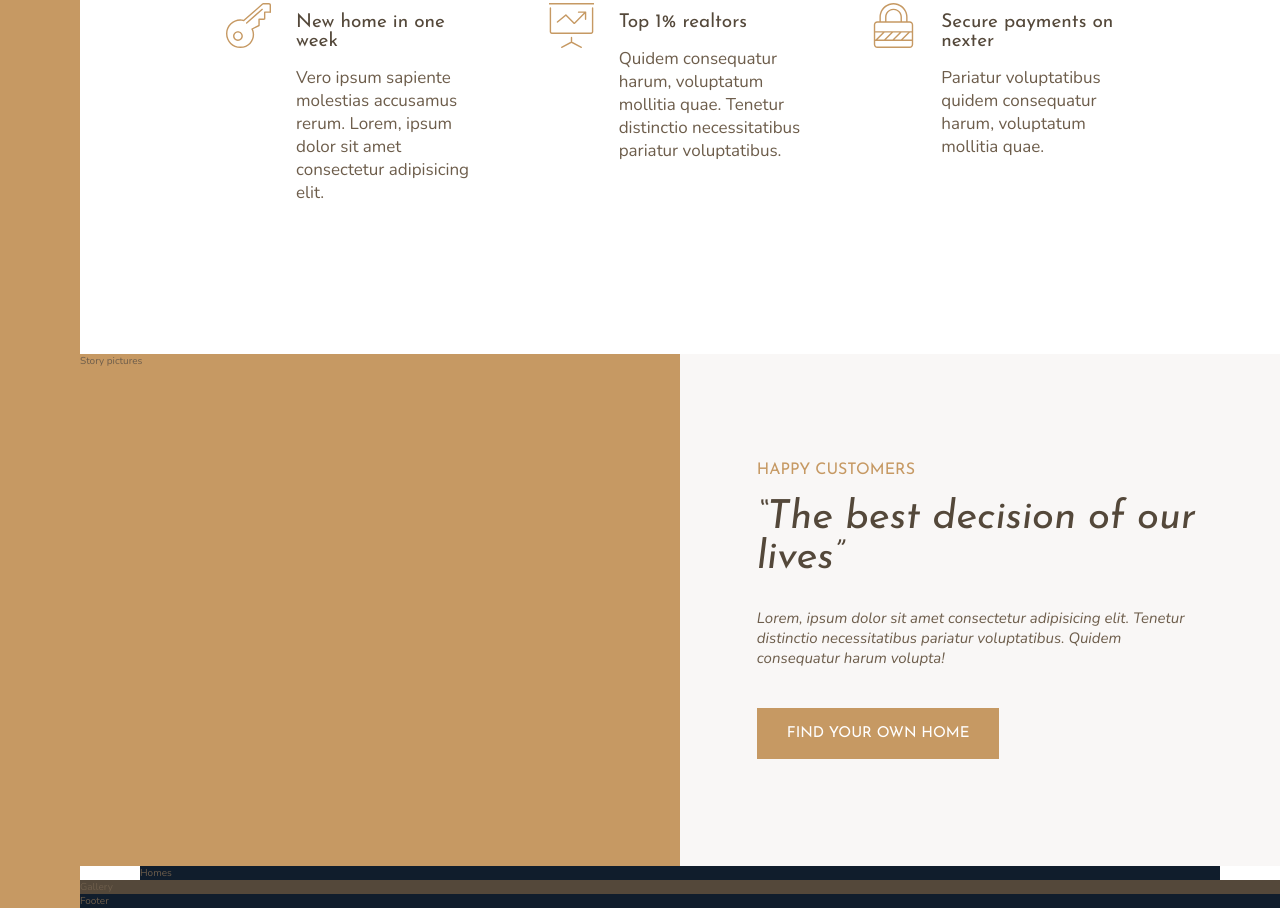
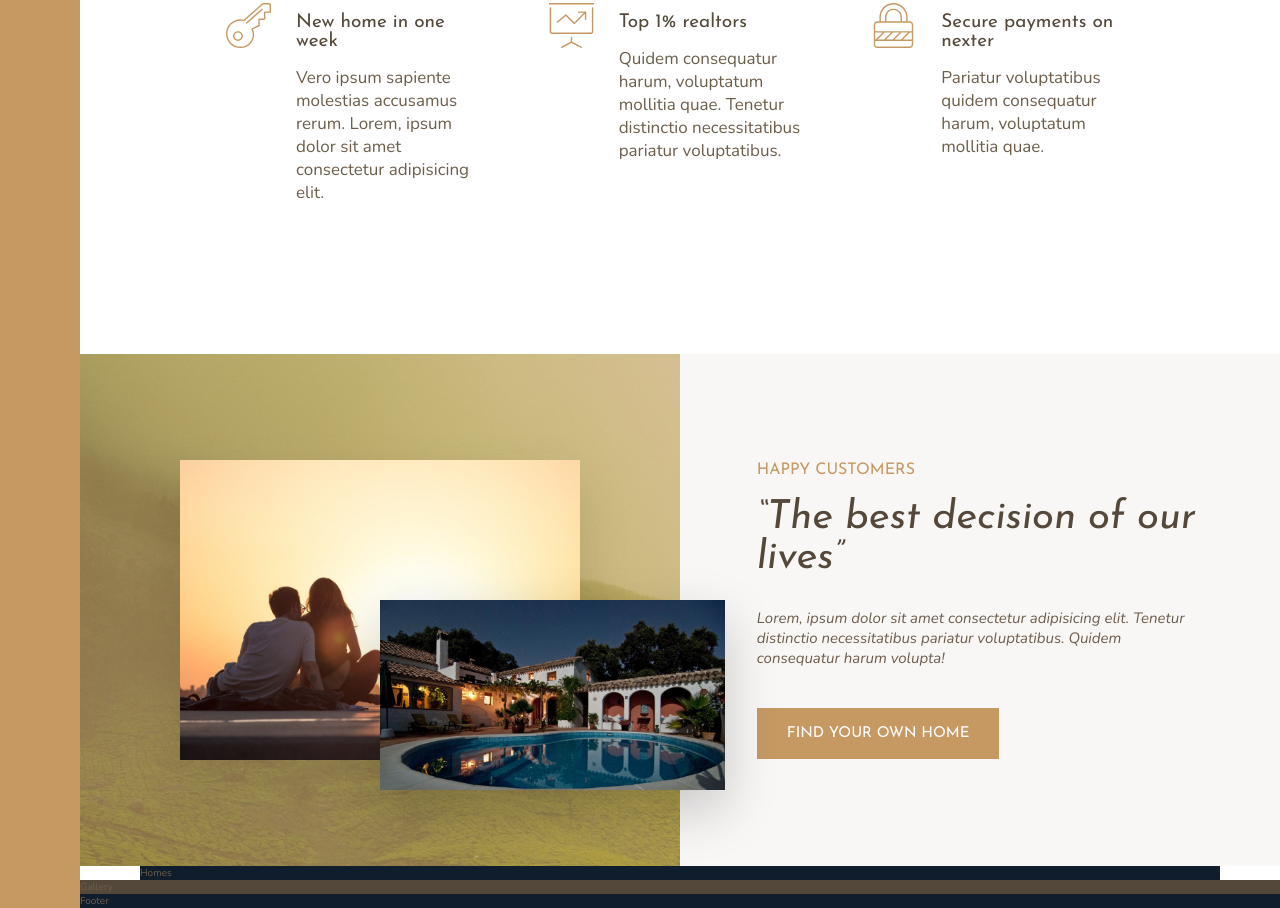
Before and after one commit to linner-a/nexter-real-estate, a plain HTML site: page index.html in a window 1280 px wide. Shown: the part 1005-1913 px from the top of the page. Drawn offline with nearby package versions, Linux system fonts and the light colour scheme.

Commit message:
Story picture section finished

```diff
--- a/css/style.css
+++ b/css/style.css
@@ -113,7 +113,25 @@ body {
 
 .story__pictures {
   background-color: #c69963;
-  grid-column: full-start / col-end 4; }
+  grid-column: full-start / col-end 4;
+  background-image: linear-gradient(rgba(198, 153, 99, 0.6), rgba(198, 153, 99, 0.6)), url(../img/back.jpg);
+  display: grid;
+  grid-template-columns: repeat(6, 1fr);
+  grid-template-rows: repeat(6, 1fr);
+  align-items: center; }
+
+.story__img--1 {
+  width: 100%;
+  grid-row: 2 / 6;
+  grid-column: 2 / 6;
+  box-shadow: 0 2rem 5rem rgba(0, 0, 0, 0.1); }
+
+.story__img--2 {
+  width: 115%;
+  grid-column: 4 / 7;
+  grid-row: 4 / 6;
+  z-index: 20;
+  box-shadow: 0 2rem 5rem rgba(0, 0, 0, 0.2); }
 
 .story__content {
   background-color: #f9f7f6;
--- a/index.html
+++ b/index.html
@@ -70,7 +70,8 @@
         </section>
 
         <div class="story__pictures">
-            Story pictures
+            <img src="img/story-1.jpeg" alt="Couple with new house" class="story__img--1">
+            <img src="img/story-2.jpeg" alt="New house" class="story__img--2">
         </div>
 
         <div class="story__content">
--- a/sass/_story.scss
+++ b/sass/_story.scss
@@ -2,6 +2,27 @@
     &__pictures {
         background-color: $color-primary;
         grid-column: full-start / col-end 4;
+        background-image: linear-gradient(rgba($color-primary, .6), rgba($color-primary, .6)), url(../img/back.jpg);
+
+        display: grid;
+        grid-template-columns: repeat(6, 1fr);
+        grid-template-rows: repeat(6, 1fr);
+        align-items: center;
+    }
+
+    &__img--1 {
+        width: 100%;
+        grid-row: 2 / 6;
+        grid-column: 2 / 6;
+        box-shadow: 0 2rem 5rem rgba(#000, .1);
+    }
+
+    &__img--2 {
+        width: 115%;
+        grid-column: 4 / 7;
+        grid-row: 4 / 6;
+        z-index: 20;
+        box-shadow: 0 2rem 5rem rgba(#000, .2);
     }
 
     &__content {
```
